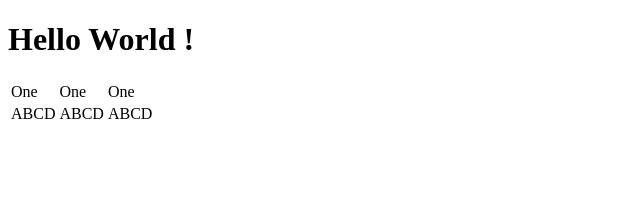
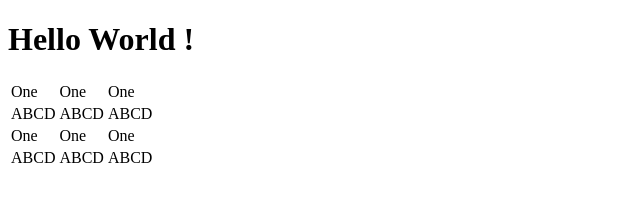
Before and after one commit to AshuMItter/OpenInVs, a plain HTML site: page index.html in a window 1280 px wide. Shown: the whole page, without its empty margins (0-640 px from the left). Drawn offline with Linux system fonts and the light colour scheme.

Commit message:
First Commit

```diff
--- a/index.html
+++ b/index.html
@@ -14,7 +14,15 @@
     <table>
         <tr><td>One</td><td>One</td><td>One</td></tr>
         <tr>
-            <td>ABCD</td><td>ABCD</td><td>ABCD</td>
+            <td>ABCD</td>
+            <td>ABCD</td>
+            <td>ABCD</td>
+        </tr>
+        <tr><td>One</td><td>One</td><td>One</td></tr>
+        <tr>
+            <td>ABCD</td>
+            <td>ABCD</td>
+            <td>ABCD</td>
         </tr>
     </table>
 </body>
```
